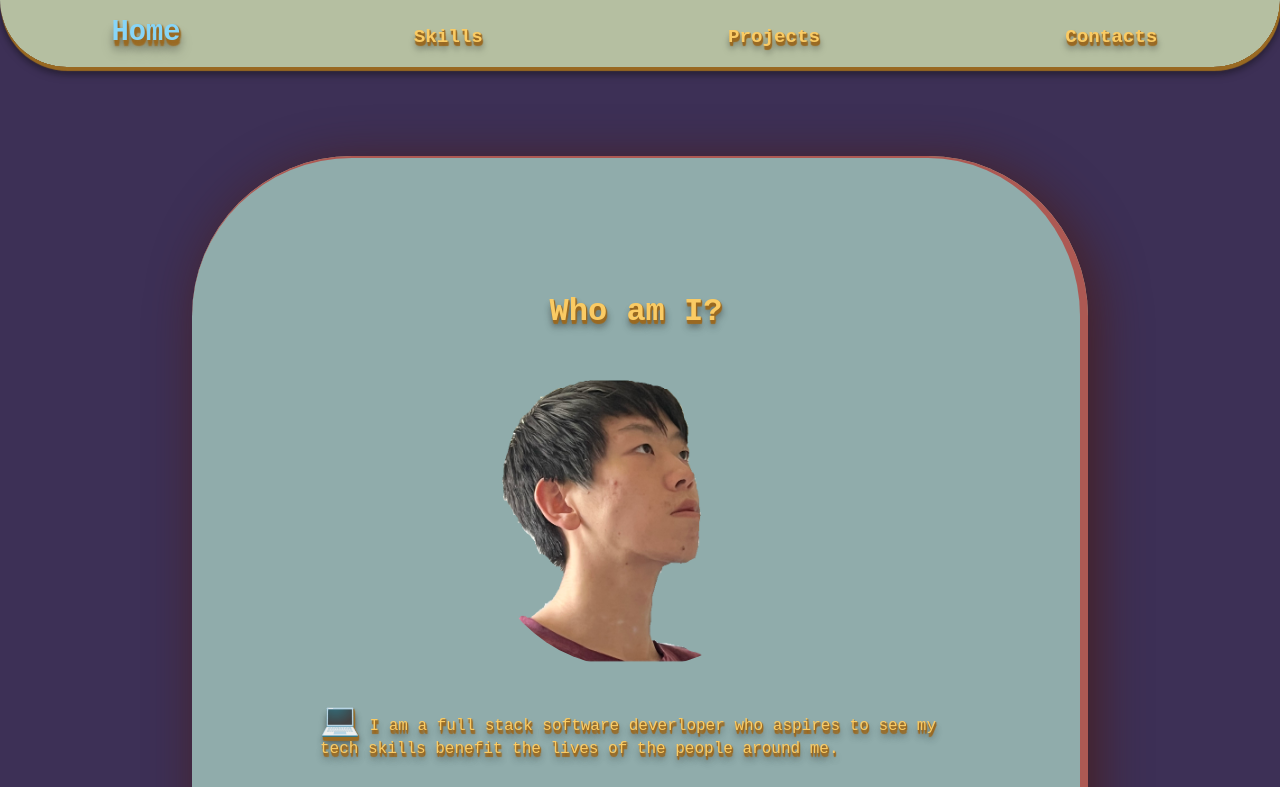
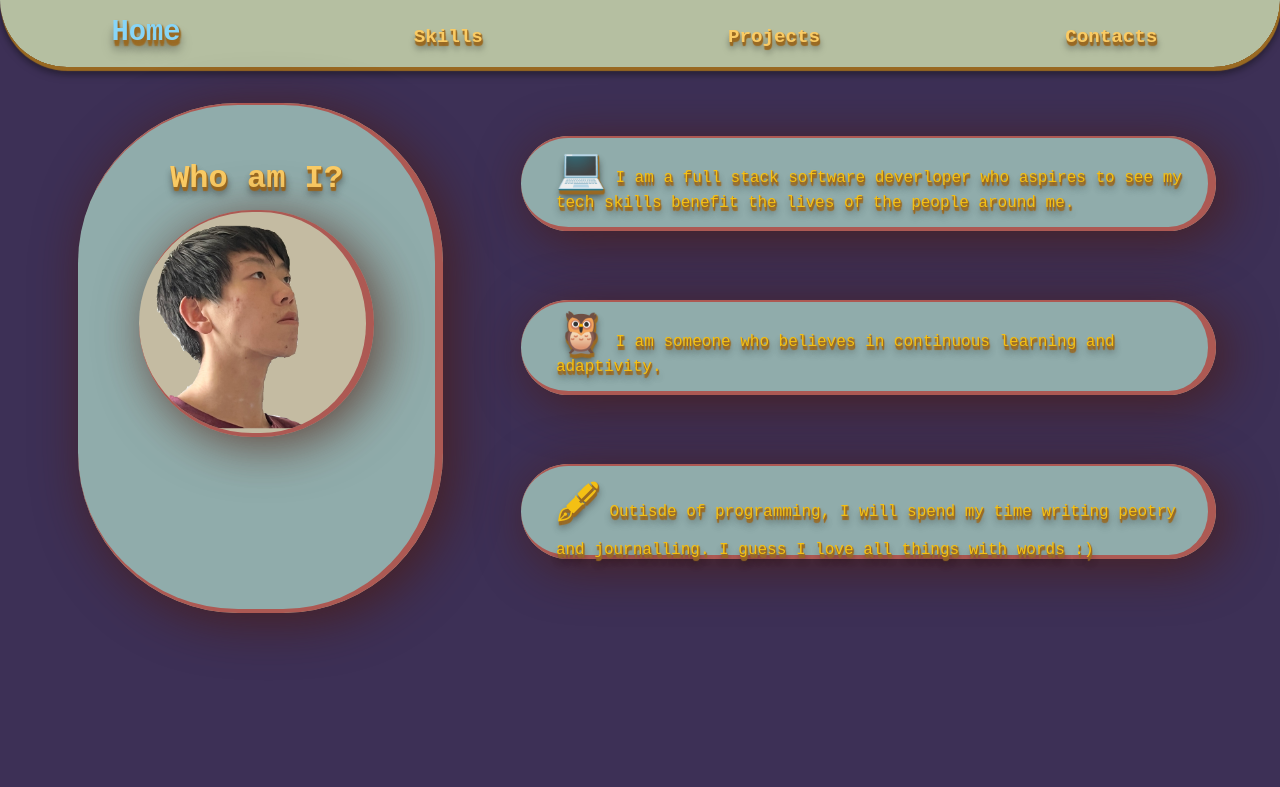
Before and after one commit to jackythesmurf/personal-webpage, a plain HTML site: page website/index.html in a window 1280 px wide. Shown: the top 787 px of the page. Drawn offline with nearby package versions, Linux system fonts and the light colour scheme.

Commit message:
adjusted structure of home page

```diff
--- a/website/index.html
+++ b/website/index.html
@@ -52,22 +52,44 @@
           </svg>
 
       </div> -->
+    <div id="landing-page">
+      <div >
+        <section id="p1-boxes" data-aos="slide-up" data-aos-duration="1500" data-aos-once="false">
+          <h1>Who am I?</h1>
 
-    <section class="p1" data-aos="slide-up" data-aos-duration="1500" data-aos-once="false">
-      <h1>Who am I?</h1>
+
           <img data-aos="flip-right" data-aos-duration="10000" data-aos-once="false" src="images/profile.png"
             alt="" />
 
+
+
+          </section>
+
+
+      </div>
+      <div>
+
+        <section class="text-box" data-aos="slide-left" data-aos-duration="3000" data-aos-once="false">
           <p>
              <span id="emoji">💻</span> I am a full stack software deverloper who aspires to see my tech skills benefit the lives of the people around me.
           </p>
+
+        </section>
+        <section class="text-box" data-aos="slide-left" data-aos-duration="2000" data-aos-once="false">
           <p>
             <span id="emoji">🦉</span> I am someone who believes in continuous learning and adaptivity.
           </p>
+
+        </section>
+        <section class="text-box" data-aos="slide-left" data-aos-duration="1000" data-aos-once="false">
           <p>
             <span id="emoji">🖋</span> Outisde of programming, I will spend my time writing peotry and journalling. I guess I love all things with words :)
           </p>
+
         </section>
+
+      </div>
+    </div>
 
     <!-- <div class="svg-image">
           <svg id="visual" viewBox="0 0 900 200" xmlns="http://www.w3.org/2000/svg"
--- a/website/styling/style.scss
+++ b/website/styling/style.scss
@@ -6,12 +6,16 @@
   font-family: "Courier New", Courier, monospace;
   }
 
-.back{
+html {
   background-image: url("../stacked-waves-haikei.svg");
 
   background-repeat: no-repeat;
   background-attachment: fixed;
   background-size: cover;
+
+}
+
+body{
   padding-bottom: 15%;
 
 
@@ -57,10 +61,28 @@ section {
 
   backdrop-filter: invert(90%) ;
 
+
 }
 
 
-.p1 {
+#landing-page {
+  #p1-boxes{
+    max-height: 400px;
+  }margin-right: 5%;
+  .text-box{
+    max-height: 40px;
+    padding:0;
+    margin:0;
+
+    padding:1%;
+    padding-left: 5%;
+    padding-bottom: 6%;
+    margin-top: 10%;
+
+
+  }
+  display: grid;
+  grid-template-columns: 3fr 4fr;
   h1{
     font-family: 'Courier New', Courier, monospace;
     font-size: 2em;
@@ -79,7 +101,7 @@ section {
 
     margin-bottom: 5%;
 
-    color: #facb64;
+    color: #f4c014;
 
     text-shadow: 1px 1px 1px #9a6a23,
         1px 2px 1px #9a6a23,
@@ -88,8 +110,11 @@ section {
 
     1px 6px 6px rgba(16,16,16,0.4),
     1px 8px 10px rgba(16,16,16,0.2),;
+    font-family: monospace;
+    font-size: large;
+    font-weight: 300;
     #emoji{
-      font-size: 2em;
+      font-size: 40px;
     }
   }
 
@@ -109,16 +134,29 @@ section {
 
 
   img {
+
     margin-top: 5%;
     margin-bottom: 5%;
+
     border-top-right-radius: 10em 10em;
-    border-top-left-radius: 10em 10em;
-    border-bottom-right-radius: 10em 10em;
-    border-bottom-left-radius: 10em 10em;
+  border-top-left-radius: 10em 10em;
+  border-bottom-right-radius: 10em 10em;
+  border-bottom-left-radius: 10em 10em;
+
+  box-shadow: 8px 8px 50px rgba(76, 24, 10, 0.7);
 
 
+  // background: rgba(64, 51, 77, 0.5);
+  background: rgba(237, 216, 183, 0.5);
+
+  border-bottom: 4px solid #ad5953;
+  border-right: 8px solid #ad5953;
+  border-top: 2px solid #ad5953;
+
+  backdrop-filter: invert(90%) ;
+
     // box-shadow: 8px 8px 50px rgba(0,0,0,0.5);
-    width: 50%;
+    width: 90%;
 
   }
 
```
Also changed, not shown: website/styling/style.css, 1 other file. Lines whose indentation alone changed are shown as unchanged.
